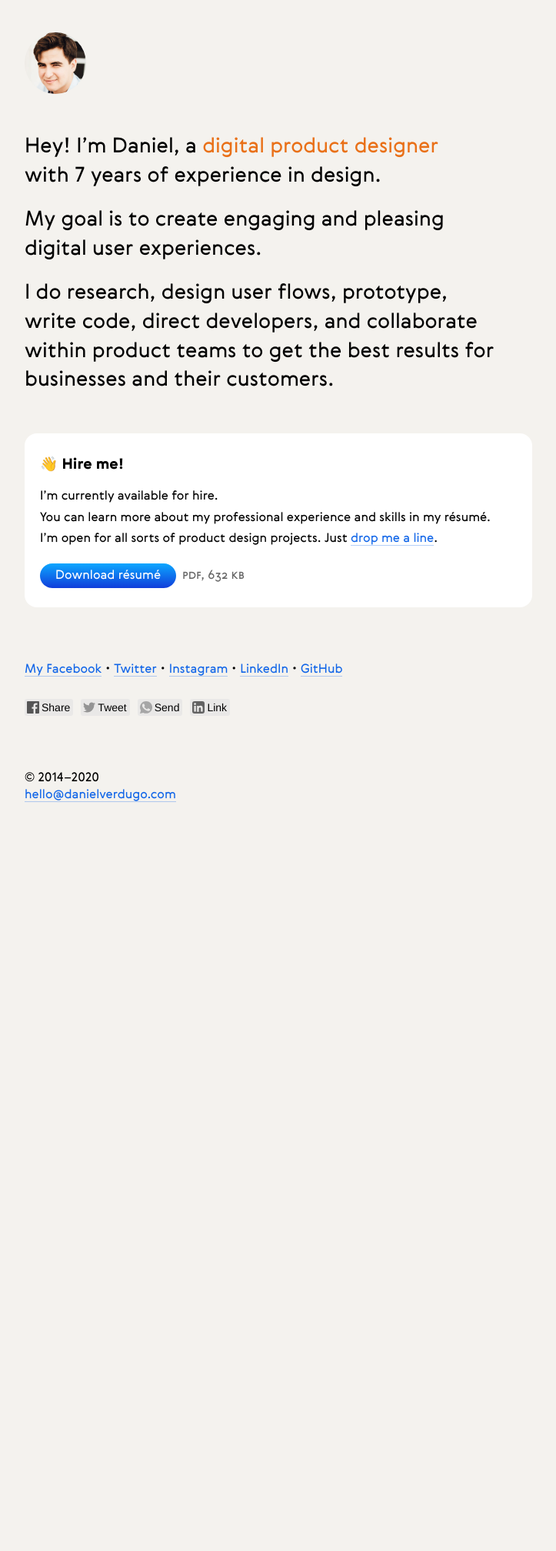
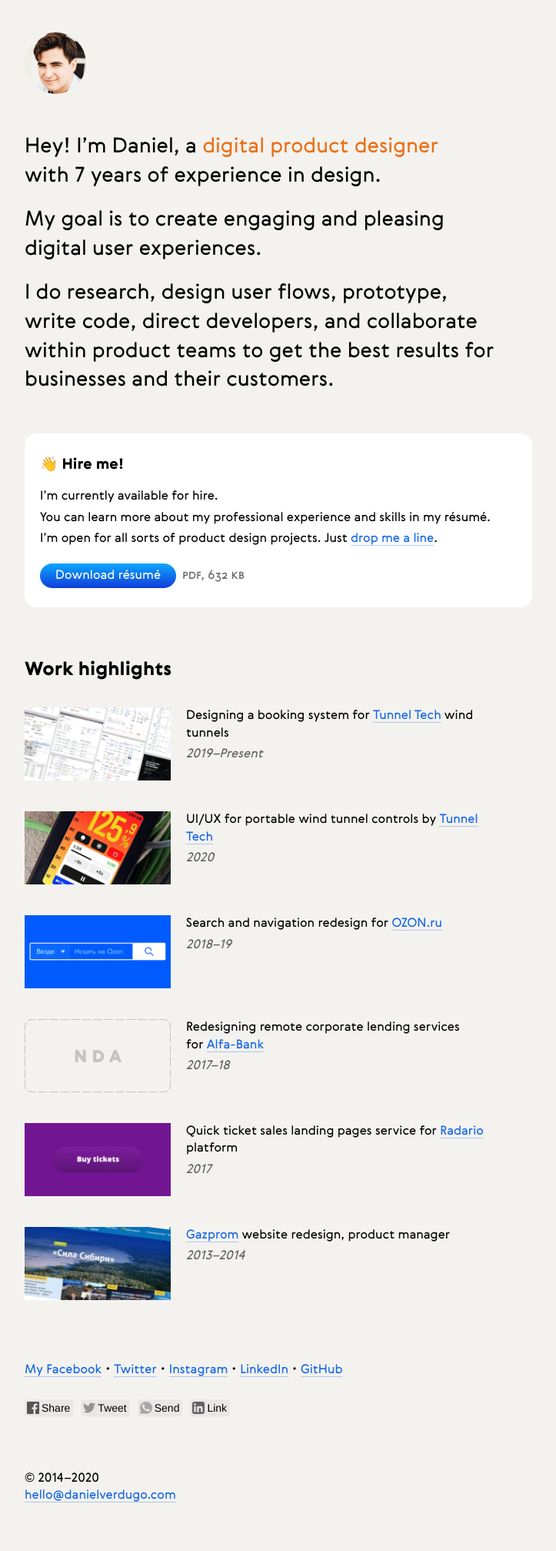
Before and after one commit to danielverdugo/danielverdugo.github.io, a Jekyll site: the page built from index.html, in a window 1280 px wide. Shown: the whole page at 77% size, without its empty margins (298-1021 px from the left). Built offline with Jekyll 4.4.1, drawn with Linux system fonts in a browser that asks for light colours; comment, search, counter and statistics services are not loaded; before the commit the page ends 1105 px from its top, so only the background shows below that.

Commit message:
Added some hightlights

```diff
--- a/index.html
+++ b/index.html
@@ -31,7 +31,65 @@ title: Daniel Verdugo Nosov
             </a>
         </div>
     </div>
-
+</section>
+<section>
+    <div class="grid">
+        <div class="unit whole">
+            <h2>Work highlights</h2>
+        </div>
+    </div>
+    <div class="grid">
+        <div class="unit one-third">
+            <div class="project-banner" style="background: url(/assets/i/banners/tt-bs.png) center center no-repeat; background-size: 100%; padding-bottom: 50%"></div>
+        </div>
+        <div class="unit two-thirds">
+            Designing a booking system for&nbsp;<a href="http://tunneltech.eu">Tunnel Tech</a> wind tunnels
+        <br><span class="date">2019&ndash;Present
+        </div>
+    </div>
+    <div class="grid">
+        <div class="unit one-third">
+            <div class="project-banner" style="background: url(/assets/i/banners/tt-knob.jpg) center center no-repeat; background-size: 100%; padding-bottom: 50%"></div>
+        </div>
+        <div class="unit two-thirds">
+            UI/UX for portable wind tunnel controls</a> by&nbsp;<a href="http://tunneltech.eu">Tunnel Tech</a>
+            <br><span class="date">2020</span>
+        </div>
+    </div>
+    <div class="grid">
+        <div class="unit one-third">
+            <div class="project-banner" style="background: url(/assets/i/banners/ozon.png) center center no-repeat; background-size: 100%; padding-bottom: 50%"></div>
+        </div>
+        <div class="unit two-thirds">
+            Search and navigation redesign</a> for&nbsp;<a href="http://ozon.ru">OZON.ru</a>
+        <br><span class="date">2018&ndash;19</span>
+        </div>
+        <div class="grid">
+            <div class="unit one-third">
+                <div class="project-banner" style="background: url(/assets/i/alfa-bank/banner.png) center center no-repeat; background-size: 100%; padding-bottom: 50%"></div>
+            </div>
+            <div class="unit two-thirds">
+                Redesigning remote corporate lending services</a> for&nbsp;<nobr><a href="https://alfabank.com">Alfa-Bank</a></nobr>
+                <br><span class="date">2017&ndash;18</span>
+            </div>
+        </div>
+        <div class="grid">
+            <div class="unit one-third">
+                <div class="project-banner" style="background: url(/assets/i/banners/radario.png) center center no-repeat; background-size: 100%; padding-bottom: 50%"></div>
+            </div>
+            <div class="unit two-thirds">
+                Quick ticket sales landing pages service for <a href="https://radario.cc">Radario</a> platform
+                <br><span class="date">2017</span>
+            </div>
+        <div class="grid">
+            <div class="unit one-third">
+                <div class="project-banner" style="background: url(/assets/i/banners/gazprom2.jpg) center center no-repeat; background-size: 100%; padding-bottom: 50%"></div>
+            </div>
+            <div class="unit two-thirds">
+                <a href="http://gazprom.com">Gazprom</a> website redesign, product manager
+                <br><span class="date">2013&ndash;2014</span>
+            </div>
+        </div>
 </section>
 <!-- Hidden part
 <section>
--- a/main.sass
+++ b/main.sass
@@ -16,7 +16,7 @@ body
 h4
     margin-bottom: 0
 
-p
+p, h2
     margin-top: 0
     margin-bottom: 0.3125em
 
```
Also changed, not shown: assets/i/alfa-bank/banner.png, assets/i/banners/gazprom2.jpg (added), assets/i/banners/ozon.png (added), assets/i/banners/radario.png (added), assets/i/banners/tt-bs.png (added), assets/i/banners/tt-knob.jpg (added), assets/i/misc/better-homes-logo.png (deleted), assets/i/misc/lofthall.png (deleted).
